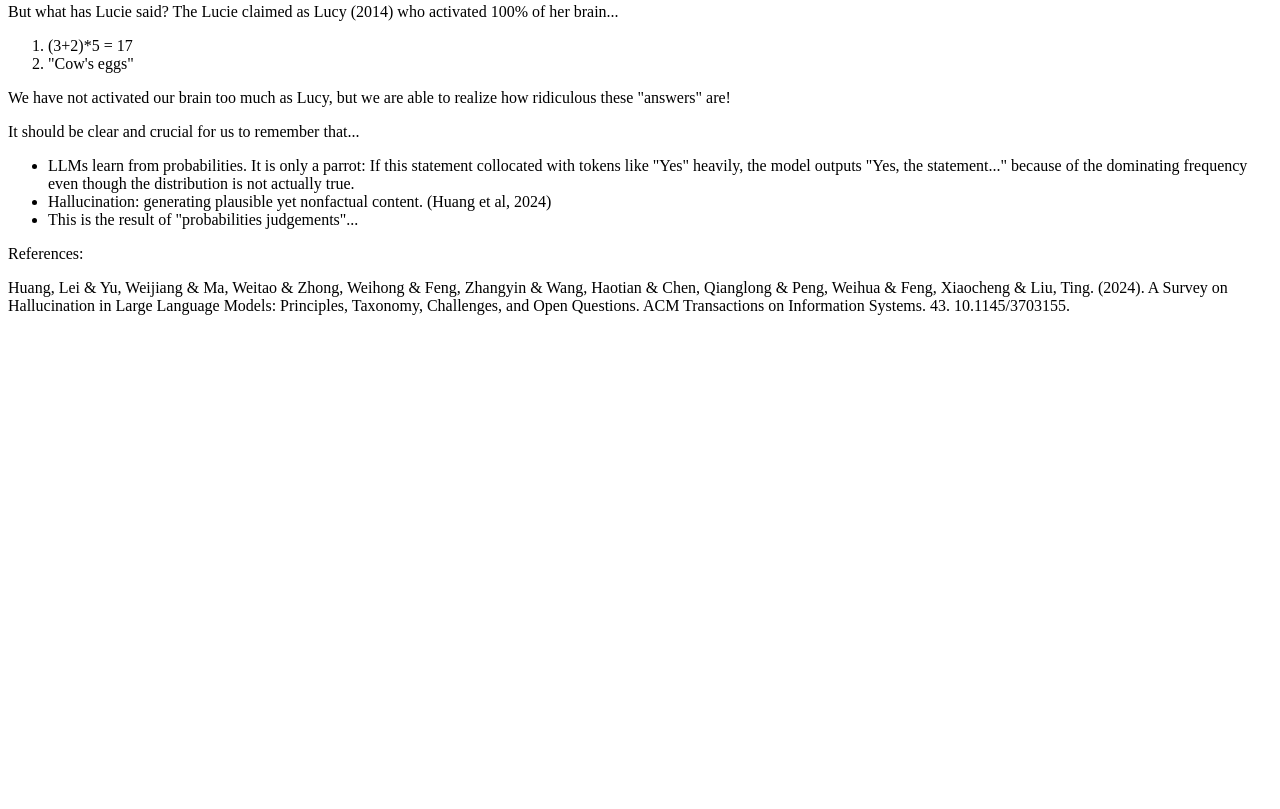
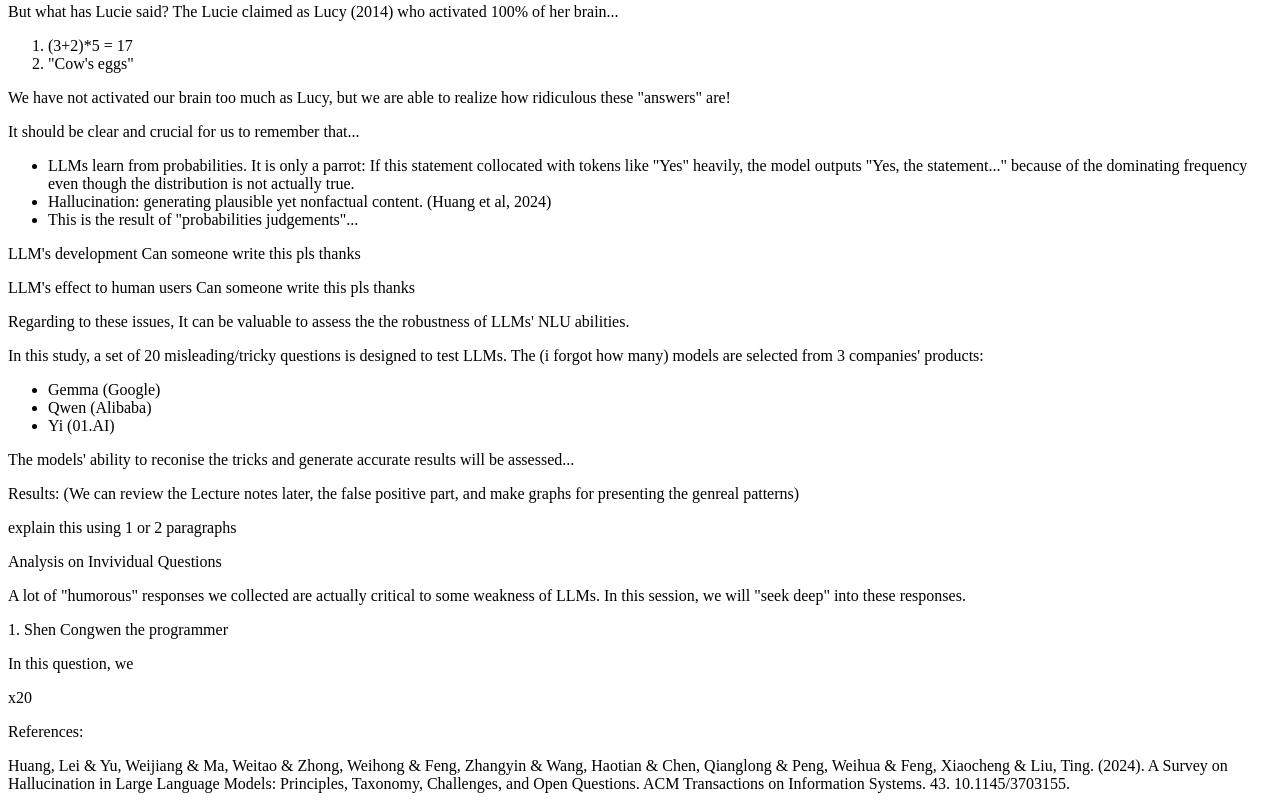
Before and after one commit to chloemky/LT3210-Group-Proj, a plain HTML site: page index.html in a window 1280 px wide. Shown: the part 554-1363 px from the top of the page. Before the commit the page ends 885 px from the top, so only its background shows below. Drawn offline with Linux system fonts and the light colour scheme.

Commit message:
19/11 Wednesday index update

```diff
--- a/index.html
+++ b/index.html
@@ -7,8 +7,8 @@
   </head>
 
   <body>
-    <img src="Lucie.png" alt = "Lucie.png", width="600" height="300">
-    <img src="Errors.png" alt = "Lucie.png", width="600" height="300">
+    <img src="Lucie.png" alt = "Lucie news", width="600" height="300">
+    <img src="Errors.png" alt = "Lucie errors", width="600" height="300">
     <p></p>
     <a href="https://edition.cnn.com/2025/01/27/tech/lucie-ai-chatbot-france-scli-intl">https://edition.cnn.com/2025/01/27/tech/lucie-ai-chatbot-france-scli-intl</a>
     <p>CNN: French AI chatbot taken offline after wild answers led to online ridicule</p>
@@ -29,9 +29,30 @@
         <li>This is the result of "probabilities judgements"...</li>
     </ul>
 
-    <p></p>
+    <p>LLM's development Can someone write this pls thanks</p>
 
-    <p></p>
+    <p>LLM's effect to human users Can someone write this pls thanks</p>
+
+<!--methodology-->
+    <p>Regarding to these issues, It can be valuable to assess the the robustness of LLMs' NLU abilities.</p>
+    <p>In this study, a set of 20 misleading/tricky questions is designed to test LLMs. The (i forgot how many) models are selected from 3 companies' products:</p>
+    <ul>
+        <li>Gemma (Google)</li>
+        <li>Qwen (Alibaba)</li>
+        <li>Yi (01.AI)</li>
+    </ul>
+    <p>The models' ability to reconise the tricks and generate accurate results will be assessed...</p>
+
+    <p>Results: (We can review the Lecture notes later, the false positive part, and make graphs for presenting the genreal patterns)</p>
+    <p>explain this using 1 or 2 paragraphs</p>
+
+    <p>Analysis on Invividual Questions</p>
+    <p>A lot of "humorous" responses we collected are actually critical to some weakness of LLMs. In this session, we will "seek deep" into these responses.</p>
+
+    <p>1. Shen Congwen the programmer</p>
+    <p>In this question, we</p>
+
+    <p>x20</p>
 
     <p>References:</p>
     <p>Huang, Lei & Yu, Weijiang & Ma, Weitao & Zhong, Weihong & Feng, Zhangyin & Wang, Haotian & Chen, Qianglong & Peng, Weihua & Feng, Xiaocheng & Liu, Ting. (2024). A Survey on Hallucination in Large Language Models: Principles, Taxonomy, Challenges, and Open Questions. ACM Transactions on Information Systems. 43. 10.1145/3703155. </p>
```
